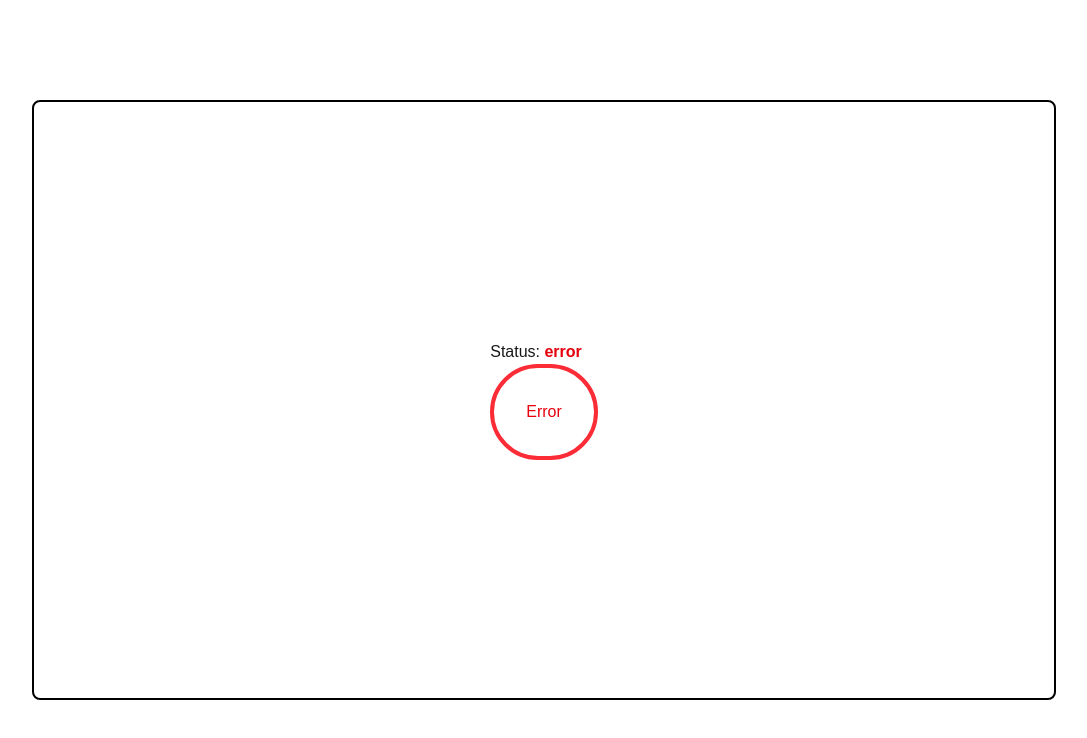
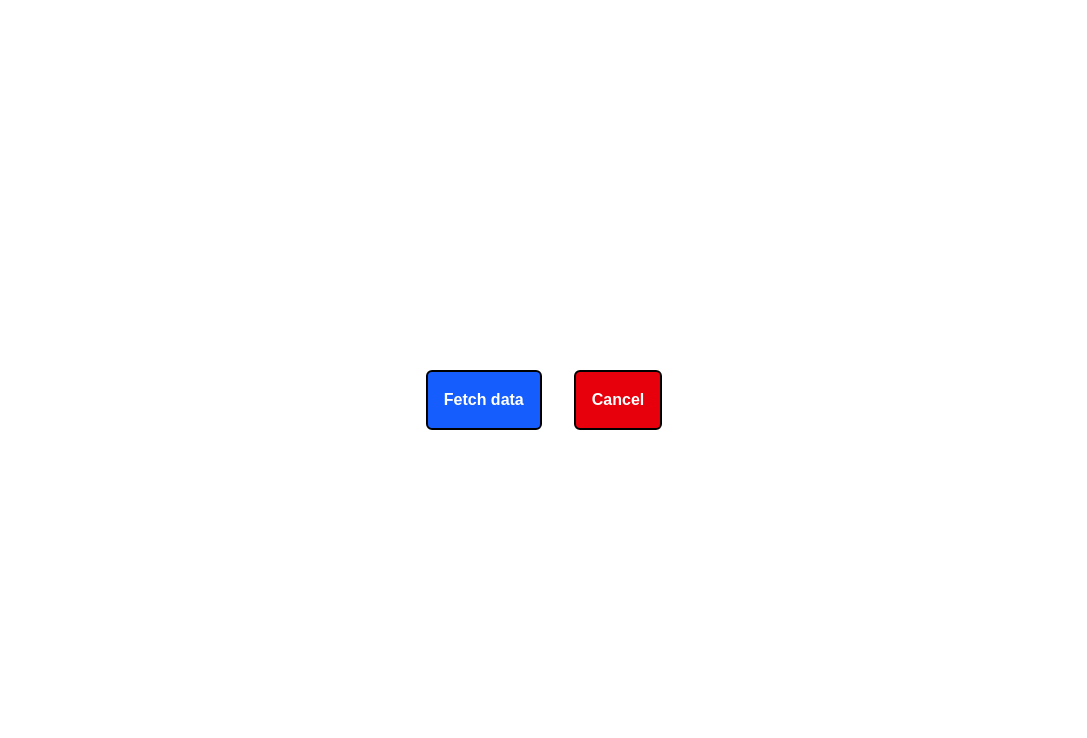
Before and after one commit to munrhalls/training-grounds, a Next.js app: page / in a window 1280 px wide. Shown: the top 738 px of the page, without its empty margins (96-1183 px from the left). Built offline with nearby package versions, Linux system fonts and the light colour scheme.

Commit message:
exercise C1.4.

```diff
--- /dev/null
+++ b/app/Category 1 - Component Co-location and Encapsulation/4. The Click-to-Fetch Controlled Loader/ClickToFetchControllerLoader.tsx
@@ -0,0 +1,40 @@
+/*
+ * Primitive Drill: The Cancellable Data Fetcher
+ *
+ * Goal:
+ *   Create a single, self-contained component (CancellableFetcher) that demonstrates mastery over controlled data fetching,
+ *   try...catch error handling, and component cleanup. The feature must allow the user to interrupt the operation mid-flight
+ *   without causing an error or setting stale state.
+ *
+ * Constraints & Requirements:
+ *   I. Core Functionality
+ *      - The component must visually handle four distinct states: idle, loading, success, and error.
+ *   II. Asynchronous Primitive
+ *      - The fetch operation must be implemented within a useEffect hook, listening to a trigger state (e.g., a number or ID) to initiate the fetch.
+ *   III. Defensive Coding
+ *      - The async/await logic inside the useEffect must be wrapped in a try...catch block to handle the 30% chance of a mock network rejection.
+ *   IV. Cleanup Primitive (CRITICAL)
+ *      - Use a closure flag (e.g., isStale or isMounted) within the useEffect cleanup function to prevent any subsequent state updates (setData, setStatus)
+ *        if the component's dependencies change or the component unmounts before the 3-second mock fetch completes.
+ *   V. UI Interaction
+ *      - Implement two buttons:
+ *          1) A 'Start Fetch' button that increments the trigger state
+ *          2) A 'Cancel' button (visible only during loading) that resets the UI to the idle status
+ */
+
+const CancellableDataFetcher = function () {
+  // state
+  // fetch inside hook
+  // defensive coding around fetch
+  // clean up if dependencies change or component unmounts
+  // ui res
+
+  return (
+    <div className="w-screen h-screen flex justify-center items-center">
+      <button className="p-4 m-4 border-2 border-black rounded-md bg-blue-600 text-white font-black">Fetch data</button>
+      <button className="p-4 m-4 border-2 border-black rounded-md bg-red-600 text-white font-black">Cancel</button>
+    </div>
+  );
+};
+
+export default CancellableDataFetcher;
--- a/app/page.tsx
+++ b/app/page.tsx
@@ -4,13 +4,15 @@ import TooltipFeature from "./Category 1 - Component Co-location and Encapsulati
 import RegistrationFormFeature from "./Category 1 - Component Co-location and Encapsulation/2. The Form-and-Submit Unit (Action Encapsulation)/TheFormAndSubmitUnit";
 
 import SelfContainedLoader from "./Category 1 - Component Co-location and Encapsulation/3. The Self-Contained Loader/SelfContainedLoader";
+import CancellableDataFetcher from "./Category 1 - Component Co-location and Encapsulation/4. The Click-to-Fetch Controlled Loader/ClickToFetchControllerLoader";
 
 export default function Home() {
   return (
     <div>
       {/* <TooltipFeature /> */}
       {/* <RegistrationFormFeature /> */}
-      <SelfContainedLoader />
+      {/* <SelfContainedLoader /> */}
+      <CancellableDataFetcher />
     </div>
   );
 }
```
